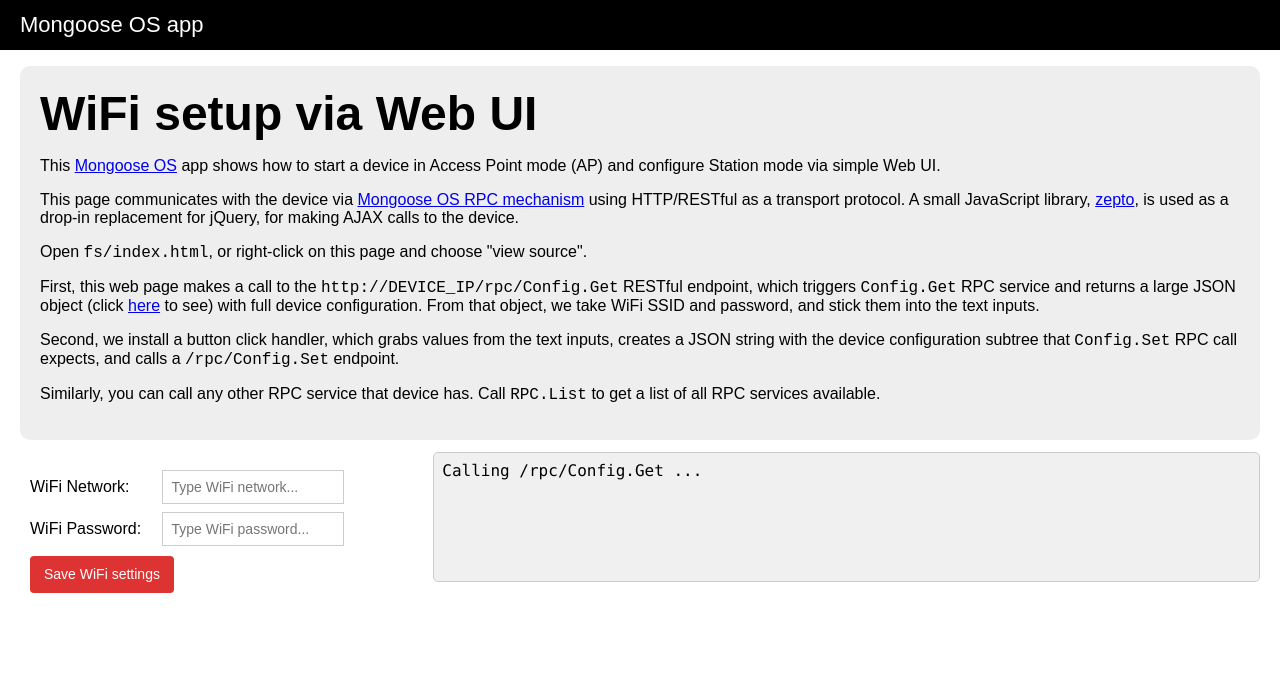
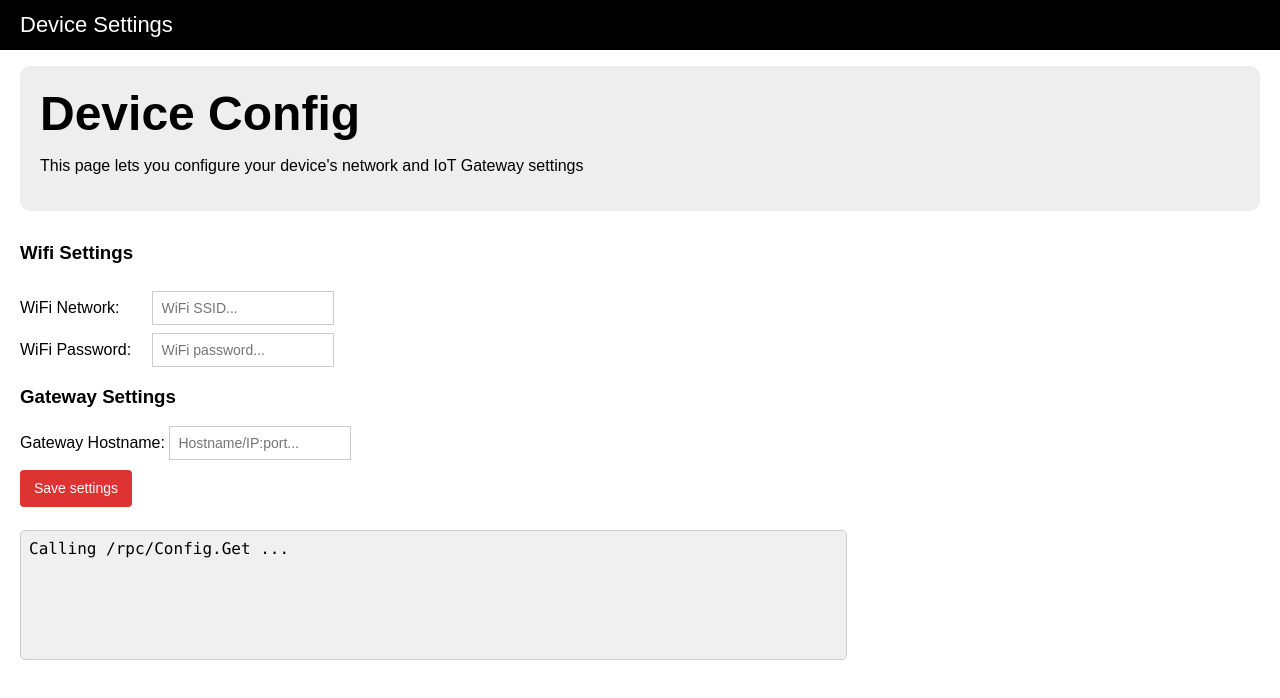
Before and after one commit to nielswart/mos-esp8266, a plain HTML site: page fs/index.html in a window 1280 px wide. Drawn offline with Linux system fonts and the light colour scheme; no server answers.

Commit message:
Updated generic app

```diff
--- a/fs/index.html
+++ b/fs/index.html
@@ -21,62 +21,36 @@
     <body>
       <nav class="nav" tabindex="-1" onclick="this.focus()">
         <div class="container">
-          <a class="pagename current" href="https://mongoose-os.com">Mongoose OS app</a>
+          <a class="pagename current" href="https://mongoose-os.com">Device Settings</a>
        </div>
      </nav>
      <div class="container">
       <div class="hero">
-          <h1>WiFi setup via Web UI</h1>
-          <p>This <a href="https://mongoose-os.com">Mongoose OS</a> app shows
-        how to start a device in Access Point mode (AP) and configure Station mode
-        via simple Web UI.</p>
-          <p>This page communicates with the device via
-          <a href="https://mongoose-os.com/docs/#/rpc/">Mongoose OS RPC mechanism</a>
-          using HTTP/RESTful as a transport protocol. A small JavaScript library,
-          <a href="http://zeptojs.com/">zepto</a>, is used as a drop-in replacement
-          for jQuery, for making AJAX calls to the device.
-        </p>
-
-        <p>Open <code>fs/index.html</code>, or right-click on this page and
-          choose "view source".</p>
-
-        <p>
-          First, this web page makes a call to the
-          <code>http://DEVICE_IP/rpc/Config.Get</code> RESTful endpoint, which
-        triggers <code>Config.Get</code> RPC service and returns a large JSON
-        object (click <a target="_blank" href="/rpc/Config.Get">here</a> to see) with full device configuration. From that object, we take
-        WiFi SSID and password, and stick them into the text inputs.
-      </p>
-
-      <p>Second, we install a button click handler, which grabs values from the
-        text inputs, creates a JSON string with the device configuration subtree
-        that <code>Config.Set</code> RPC call expects,
-        and calls a <code>/rpc/Config.Set</code> endpoint.
-      </p>
-
-      <p>Similarly, you can call any other RPC service that device has. Call
-        <code>RPC.List</code> to get a list of all RPC services available.
-      </p>
+          <h1>Device Config</h1>
+          <p>This page lets you configure your device's network and IoT Gateway settings</p>
       </div>
       <div class="row form">
-
-        <div class="col c4">
+        <h3>Wifi Settings</h3>
+        <div class="col c6">
           <div class="form-control">
             <label for="ssid">WiFi Network:</label>
-            <input type="text" class="smooth" id="ssid" name="ssid" placeholder="Type WiFi network...">
+            <input type="text" class="smooth" id="ssid" name="ssid" placeholder="WiFi SSID...">
           </div>
           <div class="form-control">
             <label for="pass">WiFi Password:</label>
-            <input type="text" class="smooth" id="pass" name="pass" placeholder="Type WiFi password...">
+            <input type="text" class="smooth" id="pass" name="pass" placeholder="WiFi password...">
           </div>
-          <div class="form-control"><button href="#" class="btn btn-sm btn-c" id="save">Save WiFi settings</button></div>
+          <h3>Gateway Settings</h3>
+          <div class="form-control">
+            <label for="ssid">Gateway Hostname:</label>
+            <input type="text" class="smooth" id="gateway" name="gateway" placeholder="Hostname/IP:port...">
+          </div>
+          <div class="form-control"><button href="#" class="btn btn-sm btn-c" id="save">Save settings</button></div>
         </div>
-
-        <div class="col c8">
-          <!-- <h3>Result:</h3> -->
-          <div id="result"></div>
-        </div>
-
+      </div>
+      <div class="col c8">
+        <!-- <h3>Result:</h3> -->
+        <div id="result"></div>
       </div>
     </div>
 
@@ -92,6 +66,7 @@
           log('Result: ' + JSON.stringify(data));
           $('#ssid').val(data.wifi.sta.ssid);
           $('#pass').val(data.wifi.sta.pass);
+          $('#gateway').val(data.mqtt.server);
         },
       });
 
@@ -99,7 +74,20 @@
         log('Calling /rpc/Config.Set  ...');
         $.ajax({
           url: '/rpc/Config.Set',
-          data: JSON.stringify({config: {wifi: {sta: {enable: true, ssid: $('#ssid').val(), pass: $('#pass').val()}}}}),
+          data: JSON.stringify({
+            config: {
+              wifi: {
+                sta: {
+                  enable: true,
+                  ssid: $('#ssid').val(),
+                  pass: $('#pass').val()
+                }
+              },
+              mqtt: {
+                server: $('#gateway').val(),
+              }
+            }
+          }),
           type: 'POST',
           // contentType: 'application/json',
           success: function(data) {
```
Also changed, not shown: 3 other files.
